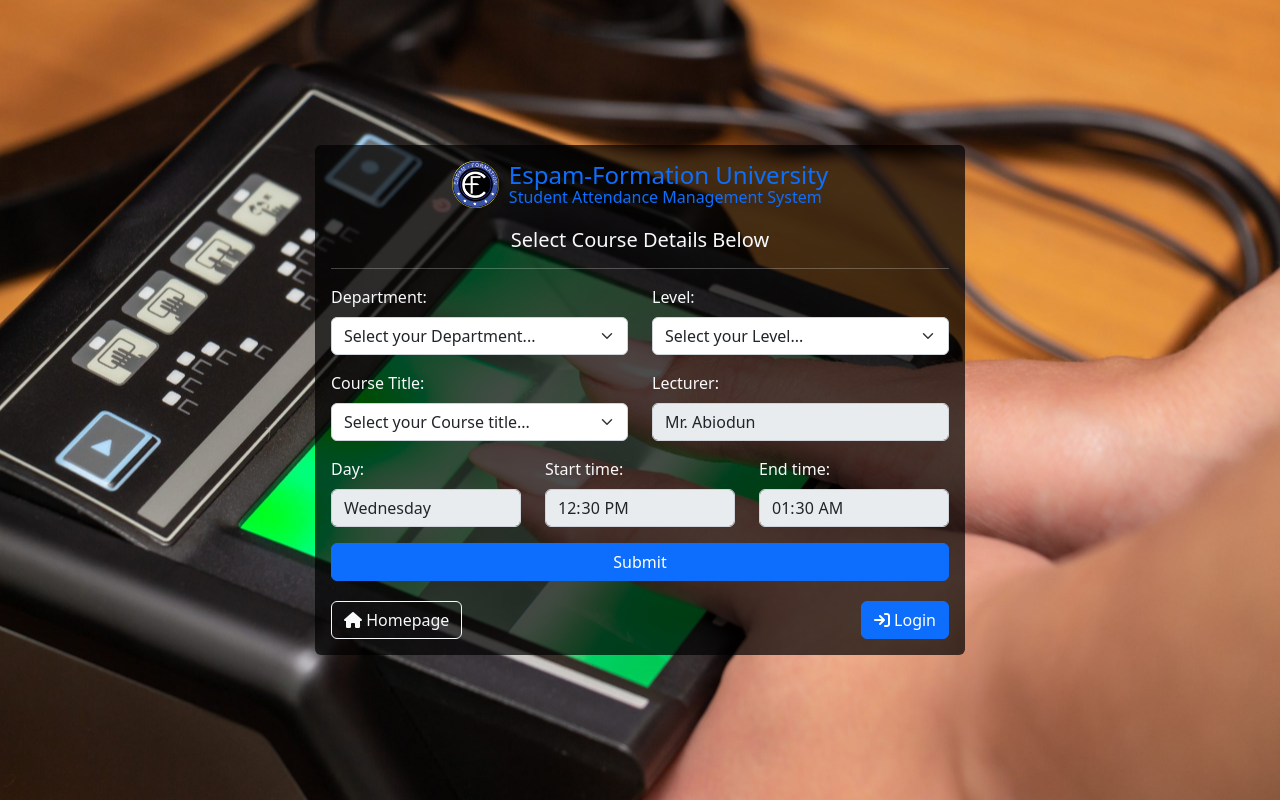
After one commit to EmmanuelAyanleye/finyearbackend, a Django app: template templates/home/mark - Copy.html in a window 1280 px wide. The commit adds this page. Run offline with Django 5.2, Linux system fonts and the light colour scheme; the template is opened without the code that fills it, so the values that code supplies are empty.

Commit message:
No change

```diff
--- /dev/null
+++ b/templates/home/mark - Copy.html
@@ -0,0 +1,120 @@
+<!DOCTYPE html>
+<html lang="en">
+<head>
+    <meta charset="UTF-8">
+    <meta name="viewport" content="width=device-width, initial-scale=1.0">
+    <title>Document</title>
+    <link rel="stylesheet" href="css/mark.css">
+    <link rel="stylesheet" href="css/bootstrap.min.css">
+    <script defer src="Js/bootstrap.bundle.min.js"></script>
+
+    <!-- BOOTSTRAP CDN LINKS -->
+    <link rel="stylesheet" href="https://cdnjs.cloudflare.com/ajax/libs/font-awesome/6.5.2/css/all.min.css">
+    <link href="https://cdn.jsdelivr.net/npm/bootstrap@5.2.3/dist/css/bootstrap.min.css" rel="stylesheet" integrity="sha384-rbsA2VBKQhggwzxH7pPCaAqO46MgnOM80zW1RWuH61DGLwZJEdK2Kadq2F9CUG65" crossorigin="anonymous">
+    <script defer src="https://cdn.jsdelivr.net/npm/bootstrap@5.2.3/dist/js/bootstrap.bundle.min.js" integrity="sha384-kenU1KFdBIe4zVF0s0G1M5b4hcpxyD9F7jL+jjXkk+Q2h455rYXK/7HAuoJl+0I4" crossorigin="anonymous"></script>
+</head>
+<body>
+    <div class="mx-auto rounded text-light p-3">
+        <div class="head-details text-primary">
+            <img src="Images/Espam logo.png" alt="">
+            <div class="head-title">
+                <h4>Espam-Formation University</h4>
+                <p>Student Attendance Management System</p>
+            </div>
+        </div>
+      <div class="h5 text-center">Select Course Details Below</div>
+      <hr>
+
+      <div class="bg-danger text-center rounded px-2 my-2 d-none">
+        No classes are scheduled at this time. Please check your timetable and try again during your class period.
+      </div>
+
+      <form>
+        <div class="row">
+            <div class="mb-3 col-md-6">
+                <label for="department" class="form-label">Department:</label>
+                <select class="form-select" id="department" aria-label="Default select example">
+                  <option selected disabled>Select your Department...</option>
+                  <option value="1">Computer Science</option>
+                  <option value="2">Nursing</option>
+                  <option value="3">Business Administration</option>
+                  <option value="4">Political Science</option>
+                  <option value="5">Economics</option>
+                  <option value="6">Human Resources Management</option>
+                  <option value="7">International Relations</option>
+                  <option value="8">Mass Communication</option>
+                </select>
+            </div>
+
+            <div class="mb-3 col-md-6">
+              <label for="level" class="form-label">Level:</label>
+              <select class="form-select" id="level" aria-label="Default select example">
+                <option selected disabled>Select your Level...</option>
+                <option value="1">100</option>
+                <option value="2">200</option>
+                <option value="3">300</option>
+              </select>
+            </div>
+        </div>
+
+        <div class="row">
+          <div class="col-md-6 mb-3">
+            <label for="course" class="form-label">Course Title:</label>
+            <select class="form-select" id="course" aria-label="Default select example">
+              <option selected disabled>Select your Course title...</option>
+              <option value="1">Computer Science</option>
+              <option value="2">Nursing</option>
+              <option value="3">Business Administration</option>
+              <option value="4">Political Science</option>
+              <option value="5">Economics</option>
+              <option value="6">Human Resources Management</option>
+              <option value="7">International Relations</option>
+              <option value="8">Mass Communication</option>
+              <option value="9">Business Administration</option>
+              <option value="10">Political Science</option>
+              <option value="11">Economics</option>
+              <option value="12">Human Resources Management</option>
+              <option value="13">International Relations</option>
+              <option value="14">Mass Communication</option>
+            </select>
+          </div>
+
+          <div class="col-md-6 mb-3">
+            <label for="course" class="form-label">Lecturer:</label>
+            <input class="form-control" type="text" value="Mr. Abiodun" disabled>
+          </div>
+        </div>
+
+        <div class="row">
+          <div class="col-md-4 mb-3">
+            <label for="day" class="form-label">Day:</label>
+            <input type="text" class="form-control" value="Wednesday" disabled>
+          </div>
+
+          <div class="col-md-4 mb-3">
+            <label for="time" class="form-label">Start time:</label>
+            <input type="time" class="form-control" value="12:30" disabled>
+          </div>
+
+          <div class="col-md-4 mb-3">
+            <label for="time" class="form-label">End time:</label>
+            <input type="time" class="form-control" value="01:30" disabled>
+          </div>
+        </div>
+
+
+        <button type="submit" class="w-100 btn btn-primary d-none">Submit</button>
+        <a href="verify.html" class="w-100 btn btn-primary">Submit</a>
+      </form>
+
+      <div class="btn-row">
+        <div>
+            <a href="index.html" class="btn btn-outline-light"><i class="fa-solid fa-house"></i> Homepage</a>
+        </div>
+
+        <div>
+            <a href="login.html" class="btn btn-primary"><i class="fas fa-sign-in"></i> Login</a>
+        </div>
+    </div>
+</body>
+</html>
```
Also changed, not shown: fingerprint/views.py (+83 -58 lines), myproject/settings.py (+42 -0 lines), templates/home/fingerprint.html (+24 -22 lines), db.sqlite3.
